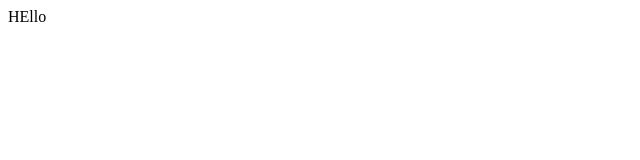
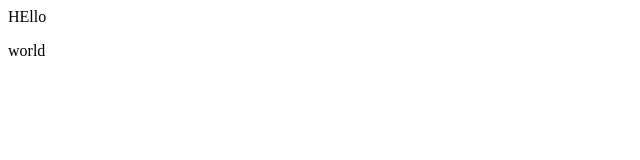
Before and after one commit to Yashasvi-b/demo, a plain HTML site: page index.html in a window 1280 px wide. Shown: the full height of the page, 0-640 px from the left. Drawn offline with Linux system fonts and the light colour scheme.

Commit message:
added world

```diff
--- a/index.html
+++ b/index.html
@@ -1 +1,2 @@
 <div>HEllo</div>
+<p>world</p>
```
